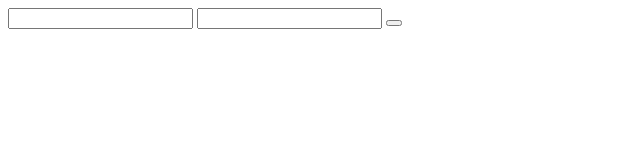
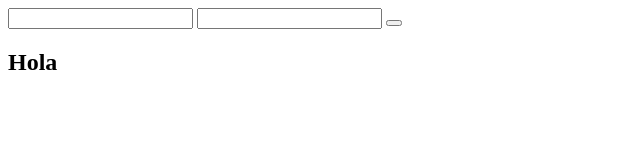
Before and after one commit to DIANNA21/Grupo2_Ciclo3-, a plain HTML site: page registro.html in a window 1280 px wide. Shown: the full height of the page, 0-640 px from the left. Drawn offline with Linux system fonts and the light colour scheme.

Commit message:
Agrego un div con la palabra hola

```diff
--- a/registro.html
+++ b/registro.html
@@ -12,5 +12,8 @@
         <input type="text" id="in_contrasena">
         <button id="btn_registrar_usuario"></button>
     </form>
+    <div>
+        <h2>Hola</h2>
+    </div>
 </body>
 </html>
```
